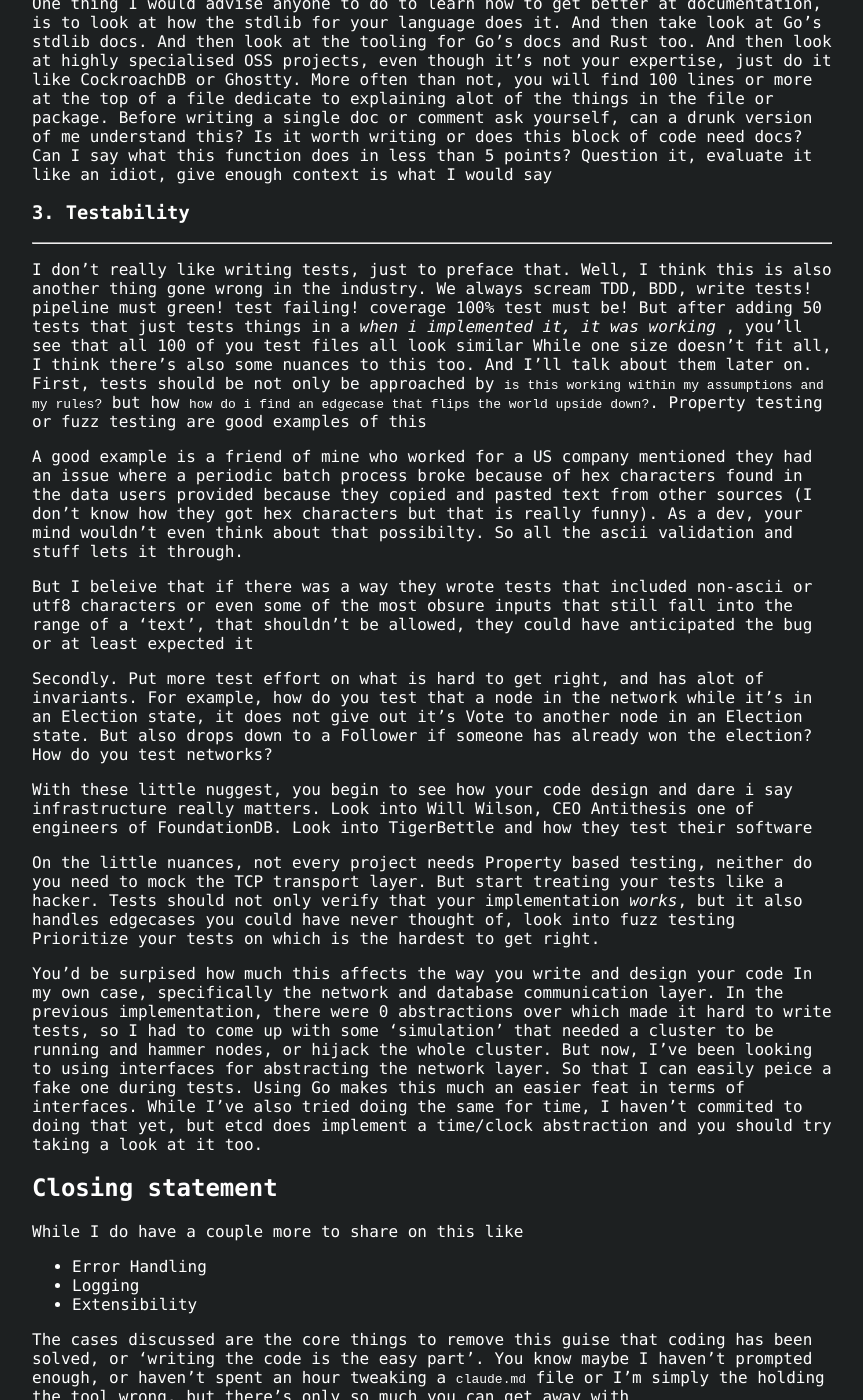
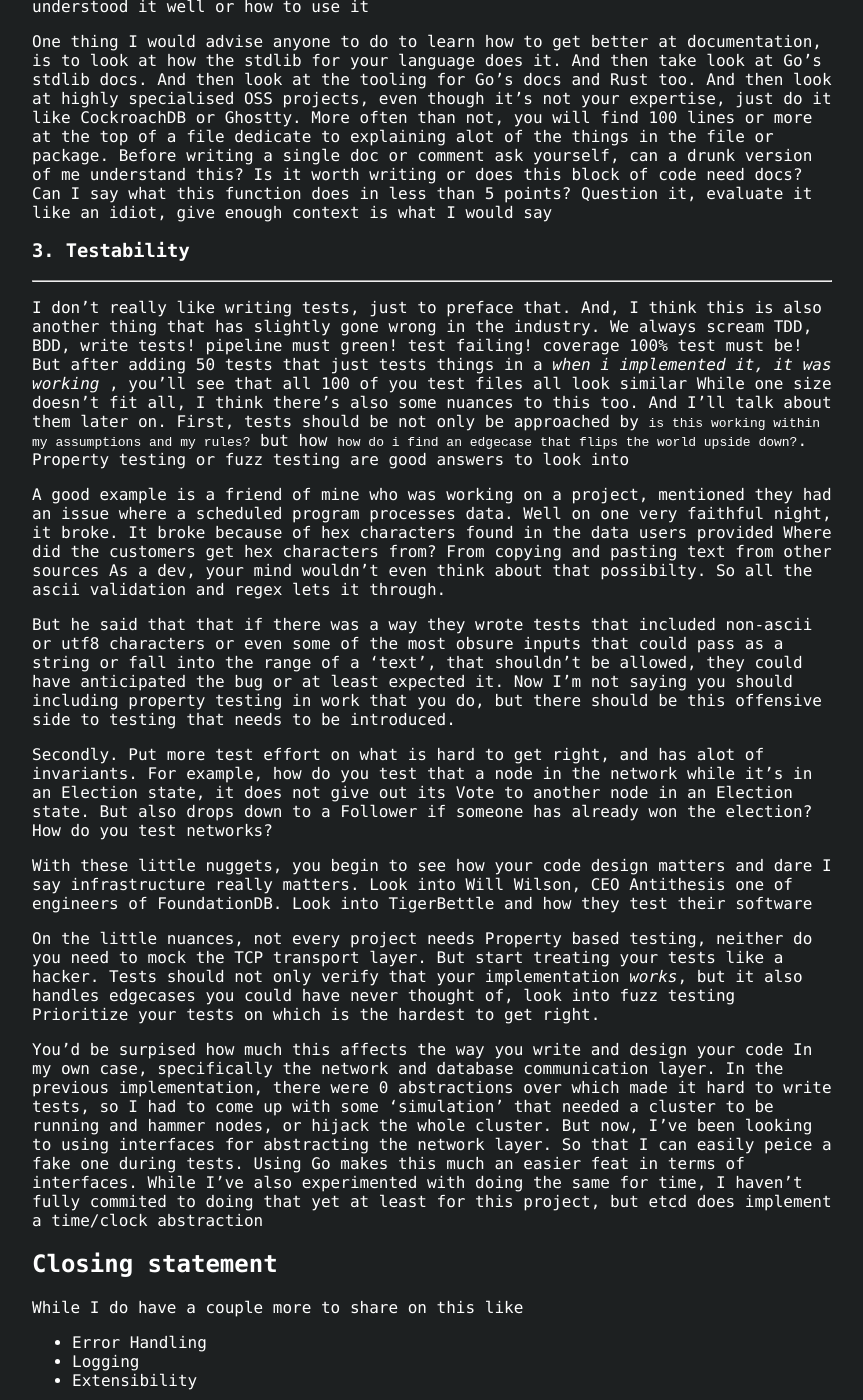
Before and after one commit to persona-mp3/takes, a Jekyll site: the page built from topics/coding_is_hard.md, in a window 1280 px wide and 1400 px high, scrolled down 1707 px. Shown: the whole window, without its empty margins (208-1071 px from the left). Built offline with Jekyll 4.4.1, drawn with Linux system fonts in a browser that asks for light colours; our own code applies the rules of GitHub Pages for plain Markdown files; some of the changed text lies outside the part shown.

Commit message:
chore: proof reading and corrected typos

```diff
--- a/topics/coding_is_hard.md
+++ b/topics/coding_is_hard.md
@@ -17,8 +17,8 @@ can sometimes come out as too clever, no coherent layers of abstraction or
 just strange things.
 We've tried to circumvent this through the use of 'SKILLS' or 'Agentic' stuff,
 but that just feels like a problem being patched instead of solved, where we
-try and bend it towards somthing of 'taste', 'best practices'
-inside a non-determinsitic space
+try and bend it towards something of 'taste', 'best practices' for something, again
+that is non-determinsitic
 
 This really gets painful, the lower the stack you go.  For this example,
 you don't really have to use LLMs, in fact I dare you to do it yourself.
@@ -81,8 +81,10 @@ on it. How do we write good docs? How do we make sure they don't lie and are
 up to date? How do we maintain them? Because for some reason, some docs really
 do need jira tickets assigned to them, otherwise you have someone changing
 some parts of the code, and can only be caught in some code review, which could
-have being prevented in the first place if the dev knew. I don't really have
-a solution to this.
+have being prevented in the first place if the dev had something to tell it
+'DO NOT DELETE, ALL YOU'LL REGRET IT'. I don't really have a solution to this.
+And I'm very open to hearing about how your do it for your projects or your
+solutions to this
 Whether you like it or not, you begin to rely on documentation more than the
 code as it grows heavily. I had written a custom tool for infra and deplopyment
 for my initial raft protocol onto different servers and locally. I did have
@@ -117,41 +119,44 @@ Question it, evaluate it like an idiot, give enough context is what I would say
 ### 3. Testability
 ---
 I don't really like writing tests, just to preface that.
-Well, I think this is also another thing gone wrong in the industry. We always
-scream TDD, BDD, write tests! pipeline must green! test failing! coverage 100% test
+And, I think this is also another thing that has slightly gone wrong in the industry.
+We always scream TDD, BDD, write tests! pipeline must green! test failing! coverage 100% test
 must be! But after adding 50 tests that just tests things in a _when i implemented
 it, it was working_ , you'll see that all 100 of you test files all look similar
 While one size doesn't fit all, I think there's also some nuances to this
 too. And I'll talk about them later on.
 First, tests should be not only be approached by `is this working within my
 assumptions and my rules?` but how `how do i find an edgecase that flips the
-world upside down?`. Property testing or fuzz testing are good examples of this
+world upside down?`. Property testing or fuzz testing are good answers to
+look into
 
 
-A good example is a friend of mine who worked for a US company mentioned they
-had an issue where a periodic batch process broke because of hex characters found
-in the data users provided because they copied and pasted text from other sources
-(I don't know how they got hex characters but that is really funny).
+A good example is a friend of mine who was working on a project, mentioned they
+had an issue where a scheduled program processes data. Well on one very faithful night,
+it broke. It broke because of hex characters found in the data users provided
+Where did the customers get hex characters from? From copying and pasting text from other sources
 As a dev, your mind wouldn't even think about that possibilty. So all the ascii
-validation and stuff lets it through.
+validation and regex lets it through.
 
-But I beleive that if there was a way they wrote tests that included
-non-ascii or utf8 characters or even some of the most obsure inputs that still
-fall into the range of a 'text', that shouldn't be allowed, they could have
-anticipated the bug or at least expected it
+But he said that that if there was a way they wrote tests that included
+non-ascii or utf8 characters or even some of the most obsure inputs that could pass
+as a string or fall into the range of a 'text', that shouldn't be allowed,
+they could have anticipated the bug or at least expected it. Now I'm not
+saying you should including property testing in work that  you do, but there
+should be this offensive side to testing that needs to be introduced.
 
 
 Secondly. Put more test effort on what is hard to get right, and has alot of
 invariants. For example, how do you test that a node in the network while
-it's in an Election state, it does not give out it's Vote to another node
+it's in an Election state, it does not give out its Vote to another node
 in an Election state. But also drops down to a Follower if someone has already
 won the election? How do you test networks?
 
 
-With these little nuggest, you begin to see how your code design and dare i
-say infrastructure really matters. Look into Will Wilson, CEO Antithesis one
-of engineers of FoundationDB. Look into TigerBettle and how they test their
-software
+With these little nuggets, you begin to see how your code design matters
+and dare I say infrastructure really matters. Look into Will Wilson, CEO Antithesis one
+of engineers of FoundationDB. Look into TigerBettle and how they test their software
+
 
 
 On the little nuances, not every project needs Property based testing, neither
@@ -169,9 +174,8 @@ be running and hammer nodes, or hijack the whole cluster. But now, I've been
 looking to using interfaces for abstracting the network layer. So that I can
 easily peice a fake one during tests. Using Go makes this much an easier feat
 in terms of interfaces.
-While I've also tried doing the same for time, I haven't commited to doing that
-yet, but etcd does implement a time/clock abstraction and you should try taking
-a look at it too.
+While I've also experimented with doing the same for time, I haven't fully commited to doing
+that yet at least for this project, but etcd does implement a time/clock abstraction
 
 
 Closing statement
```
Also changed, not shown: other parts of topics/coding_is_hard.md (+6 -6 lines).
